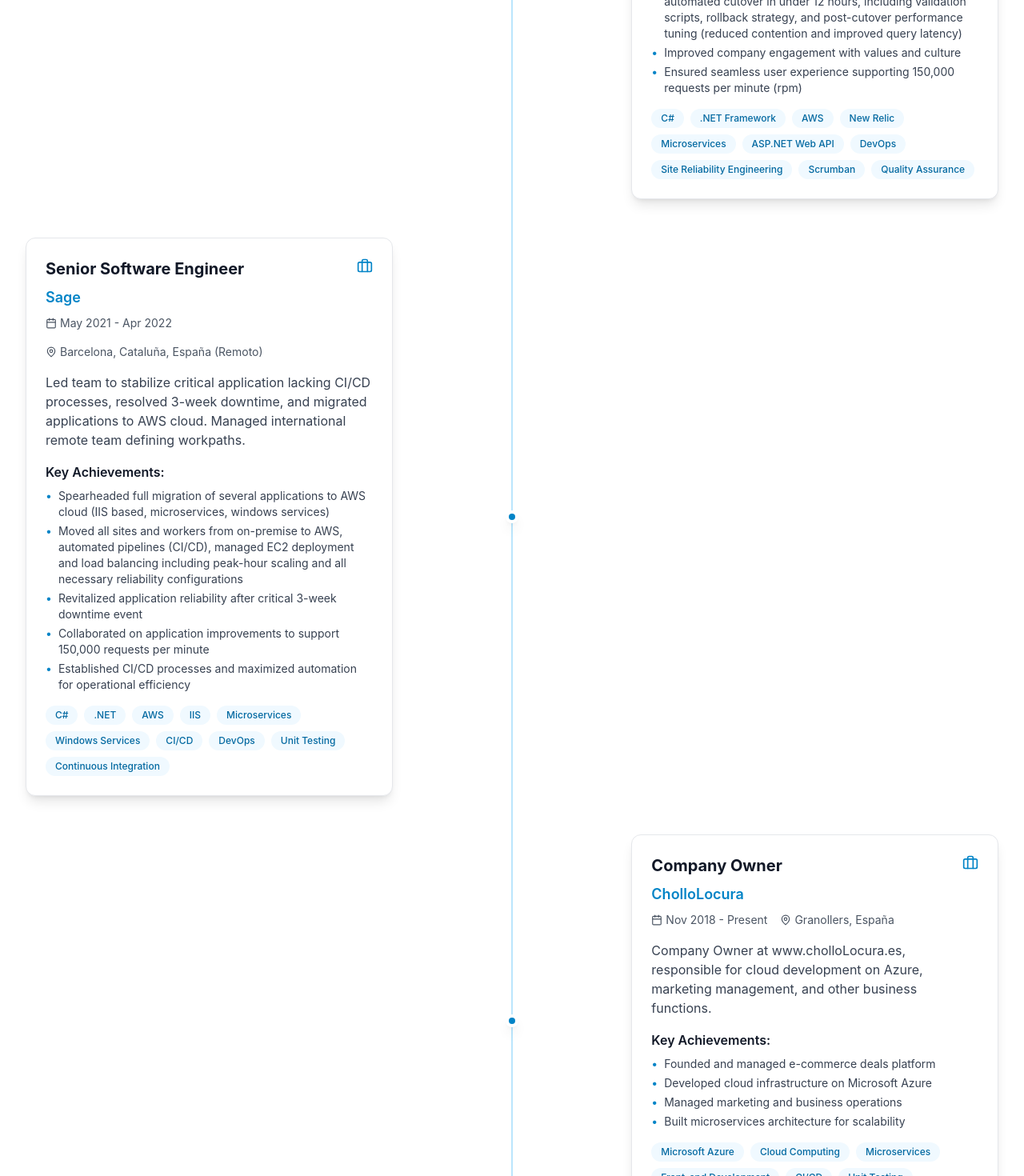
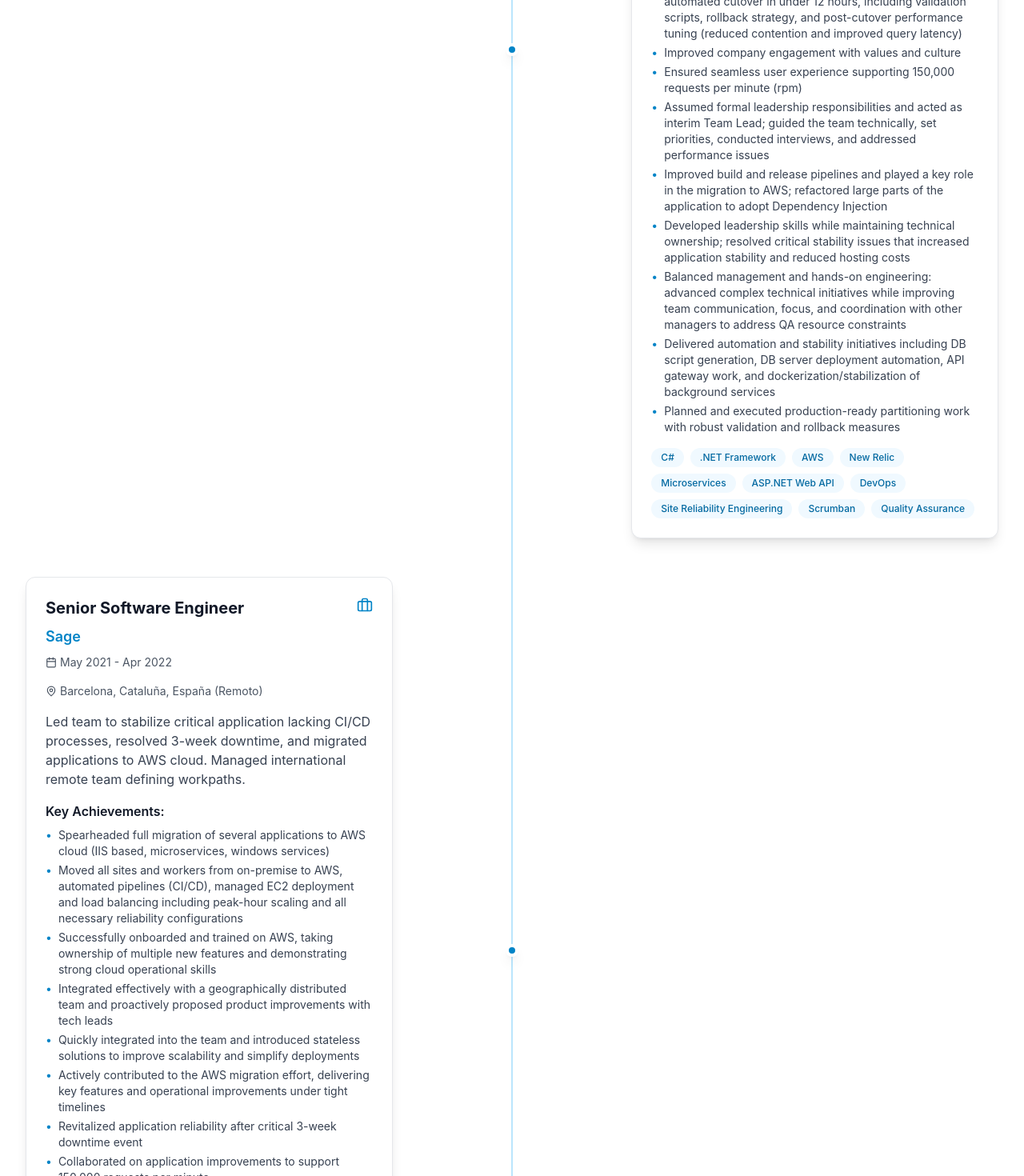
Before and after one commit to molidestroyer/cv-miguel-molina, a React (Vite) app: page / in a window 1280 px wide. Shown: the part 2500-3970 px from the top of the page at 80% size. Built offline with nearby package versions, Linux system fonts and the light colour scheme.

Commit message:
final revision SAGE

```diff
--- a/src/data/cvData.ts
+++ b/src/data/cvData.ts
@@ -52,7 +52,14 @@
         "Led international remote team of 5 senior developers, 2 QA specialists, and 1 DBA",
         "Designed and executed a minimal-downtime partitioning plan for a critical ~4 billion-row database table — successfully partitioned and migrated hot data with automated cutover in under 12 hours, including validation scripts, rollback strategy, and post-cutover performance tuning (reduced contention and improved query latency)",
         "Improved company engagement with values and culture",
-        "Ensured seamless user experience supporting 150,000 requests per minute (rpm)"
+        "Ensured seamless user experience supporting 150,000 requests per minute (rpm)",
+        // Consolidated review bullets (2022–2024)
+        "Assumed formal leadership responsibilities and acted as interim Team Lead; guided the team technically, set priorities, conducted interviews, and addressed performance issues",
+        "Improved build and release pipelines and played a key role in the migration to AWS; refactored large parts of the application to adopt Dependency Injection",
+        "Developed leadership skills while maintaining technical ownership; resolved critical stability issues that increased application stability and reduced hosting costs",
+        "Balanced management and hands-on engineering: advanced complex technical initiatives while improving team communication, focus, and coordination with other managers to address QA resource constraints",
+        "Delivered automation and stability initiatives including DB script generation, DB server deployment automation, API gateway work, and dockerization/stabilization of background services",
+        "Planned and executed production-ready partitioning work with robust validation and rollback measures"
       ],
       technologies: ["C#", ".NET Framework", "AWS", "New Relic", "Microservices", "ASP.NET Web API", "DevOps", "Site Reliability Engineering", "Scrumban", "Quality Assurance"]
     },
@@ -68,6 +75,11 @@
       achievements: [
         "Spearheaded full migration of several applications to AWS cloud (IIS based, microservices, windows services)",
         "Moved all sites and workers from on-premise to AWS, automated pipelines (CI/CD), managed EC2 deployment and load balancing including peak-hour scaling and all necessary reliability configurations",
+        "Successfully onboarded and trained on AWS, taking ownership of multiple new features and demonstrating strong cloud operational skills",
+        "Integrated effectively with a geographically distributed team and proactively proposed product improvements with tech leads",
+        // Consolidated 2021 bullets
+        "Quickly integrated into the team and introduced stateless solutions to improve scalability and simplify deployments",
+        "Actively contributed to the AWS migration effort, delivering key features and operational improvements under tight timelines",
         "Revitalized application reliability after critical 3-week downtime event",
         "Collaborated on application improvements to support 150,000 requests per minute",
         "Established CI/CD processes and maximized automation for operational efficiency"
```
